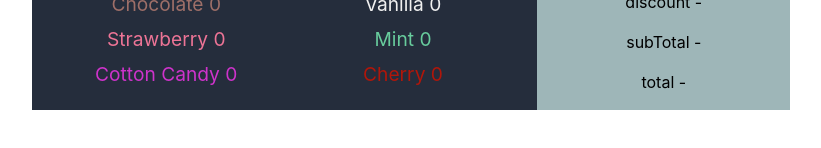
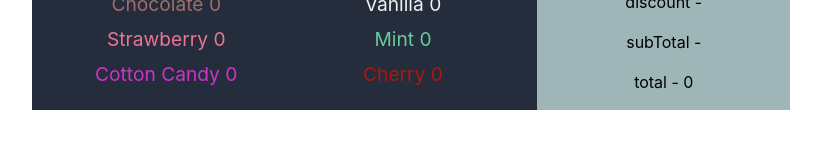
Before and after one commit to FreddieCasa/Saturn, a React (Vite) app in the folder pvz/: page / in a window 1280 px wide. Shown: the part 520-668 px from the top of the page, without its empty margins (229-1050 px from the left). Built offline with nearby package versions, Linux system fonts and the light colour scheme.

Commit message:
Dead end

```diff
--- a/pvz/src/iceCream/IceCreamFlavour.jsx
+++ b/pvz/src/iceCream/IceCreamFlavour.jsx
@@ -1,33 +1,18 @@
-// const IceCreamFlavour = ({
-//   flavour,
-//   color,
-//   fontColor,
-//   setSelectedIceScream,
-//   selectedIceCream,
-// }) => {
-//     const handleClick = () => {
+import { useState } from "react";
 
-//     }
-//   return (
-//     <>
-//       <div
-//         style={{ background: color, color: fontColor, padding: "2rem" }}
-//         onClick={() => handleClick()}
-//       >
-//         <h3>{flavour}</h3>
-//       </div>
-//     </>
-//   );
-// };
 
-// export default IceCreamFlavour;
 
-const IceCreamFlavour = ({ flavor, color, fontColor, flavourCount, setFlavourCount}) => {
+const IceCreamFlavour = ({
+  flavor,
+  color,
+  fontColor,
+  flavourCount,
+  setFlavourCount,
+}) => {
 
-    const addPortion = () => {
-      setFlavourCount(flavourCount + 1);
-    };
-    console.log(flavourCount);
+  const addPortion = () => {
+    setFlavourCount(flavourCount + 1);
+  };
 
   return (
     <div
--- a/pvz/src/iceCream/IceCreamStand.jsx
+++ b/pvz/src/iceCream/IceCreamStand.jsx
@@ -42,6 +42,7 @@ import { iceCreamInfo } from "./iceCreamInfo.js";
 
 const IceCreamStand = () => {
   const [flavourCount, setFlavourCount] = useState(0);
+  const [total, setTotal] = useState(0);
 
   const flavourList = iceCreamInfo.map((singleFlavour) => {
     return (
@@ -67,13 +68,22 @@ const IceCreamStand = () => {
     );
   });
 
+  const addPortion = () => {
+    setTotal(total + 10);
+  };
+
   return (
     <>
-      <div className="flavourContainer">{flavourList}</div>
+      <div
+        onClick={() => addPortion()}
+        className="flavourContainer"
+      >
+        {flavourList}
+      </div>
       <div className="bottomTotalContainer">
         <div className="statsContainer">{quantityList}</div>
         <div className="priceCounterContainer">
-          <PriceCounter />
+          <PriceCounter total={total} />
         </div>
       </div>
     </>
--- a/pvz/src/iceCream/PriceCounter.jsx
+++ b/pvz/src/iceCream/PriceCounter.jsx
@@ -1,12 +1,12 @@
 
-const PriceCounter = () => {
+const PriceCounter = ({total}) => {
 
 
     return (
       <>
         <p>discount - </p>
         <p>subTotal - </p>
-        <p>total - </p>
+        <p>total - {total} </p>
       </>
     );
 }
```
